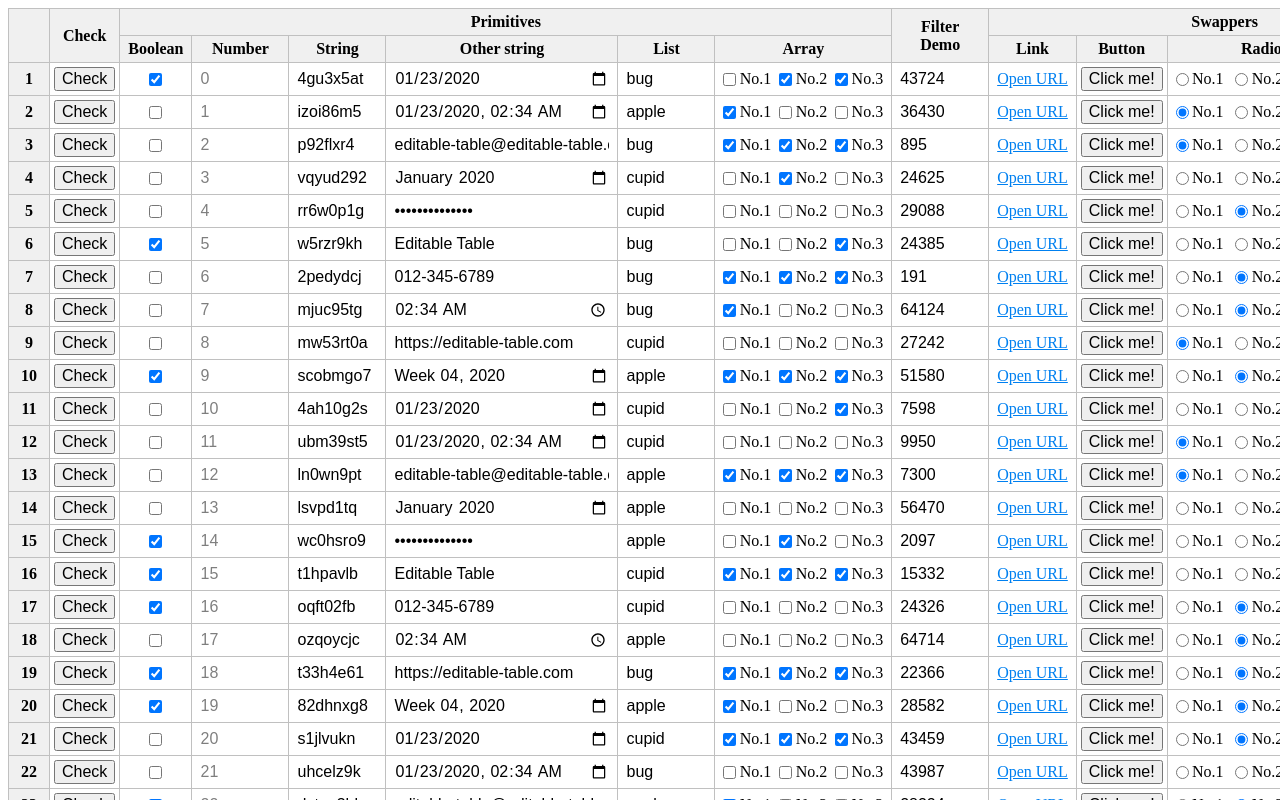
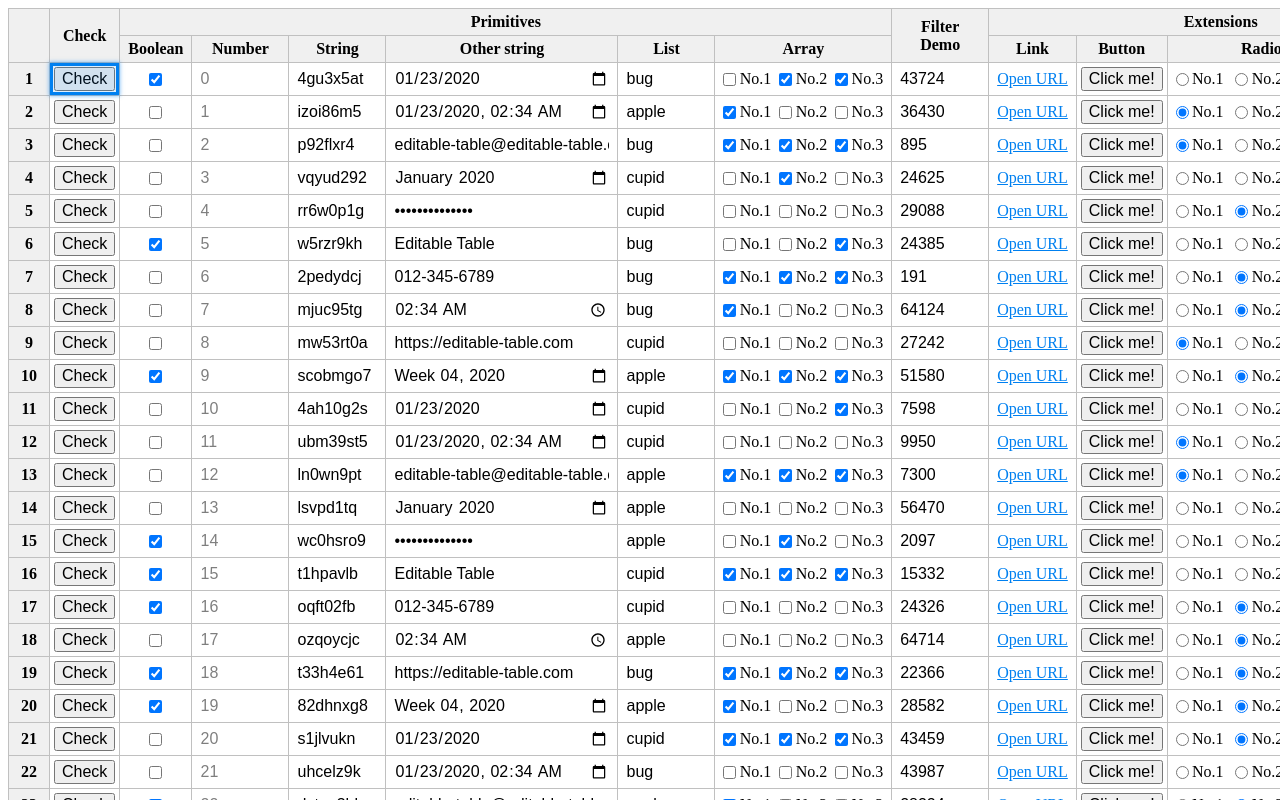
Before and after one commit to mimonelu/vue-sandbox, a Vue app: page /editable-table in a window 1280 px wide. Shown: the top 800 px of the page. Built offline with nearby package versions, Linux system fonts and the light colour scheme.

Commit message:
フォーカスまわりの実装

```diff
--- a/src/components/editable-table/EditableTable.vue
+++ b/src/components/editable-table/EditableTable.vue
@@ -26,6 +26,9 @@
           :row-index="bodyRowIndex"
           :number-of-lines="numberOfLines"
           :disabled="disabled"
+          :focused-row-index="focusedRowIndex"
+          :focused-column-index="focusedColumnIndex"
+          @cellOnClick="cellOnClick"
         />
       </tbody>
     </table>
@@ -35,6 +38,7 @@
 <script lang="ts">
 import { Component, Prop, Vue } from 'vue-property-decorator'
 import EditableTableRow from '@/components/editable-table/EditableTableRow.vue'
+import { TObject } from '@/components/editable-table/types'
 
 @Component({
   components: {
@@ -56,6 +60,15 @@ export default class EditableTable extends Vue {
 
   @Prop({ required: false, default: false })
   disabled?: boolean
+
+  focusedRowIndex = 0
+
+  focusedColumnIndex = 0
+
+  cellOnClick (params: TObject) {
+    this.focusedRowIndex = params.rowIndex
+    this.focusedColumnIndex = params.columnIndex
+  }
 }
 </script>
 
@@ -89,6 +102,7 @@ export default class EditableTable extends Vue {
         }
 
         & > td {
+          position: relative;
           &[data-required-type="boolean"] {
             text-align: center;
           }
@@ -106,6 +120,20 @@ export default class EditableTable extends Vue {
             background-color: #f000f0;
             color: #f0f0f0;
           }
+          &[data-is-focused="true"]::after {
+            background-color: rgba(#0080f0, 0.125);
+            border: 3px solid #0080f0;
+            box-shadow: 0 0 0.25em 1px rgba(#0080f0, 0.5);
+            box-sizing: border-box;
+            content: "";
+            display: block;
+            pointer-events: none;
+            position: absolute;
+            left: 0;
+            top: 0;
+            width: 100%;
+            height: 100%;
+          }
         }
       }
     }
--- a/src/components/editable-table/EditableTableCell.vue
+++ b/src/components/editable-table/EditableTableCell.vue
@@ -7,6 +7,8 @@
     :data-is-empty="'' + isEmpty"
     :data-is-ruled="'' + isRuled"
     :data-is-disabled="'' + isDisabled"
+    :data-is-focused="'' + isFocused"
+    @click="cellOnClick"
   >
     <template v-if="extension">
       <button-extension
@@ -14,18 +16,21 @@
         :label="extension.label || valueLabel"
         :disabled="isDisabled"
         @click="extension.callback({ cell, row: rowIndex, column: columnIndex })"
+        @focused="cellOnClick"
       />
       <radio-extension
         v-else-if="extension.type === 'radio'"
         :options="extension.options"
         :cell="cell"
         :disabled="isDisabled"
+        @focused="cellOnClick"
       />
       <select-extension
         v-else-if="extension.type === 'select'"
         :options="extension.options"
         :cell="cell"
         :disabled="isDisabled"
+        @focused="cellOnClick"
       />
       <link-extension
         v-else-if="extension.type === 'link'"
@@ -33,18 +38,21 @@
         :target="extension.target"
         :label="extension.label || valueLabel"
         :disabled="isDisabled"
+        @focused="cellOnClick"
       />
     </template>
     <boolean-extension
       v-else-if="requiredValueType === 'boolean'"
       :cell="cell"
       :disabled="isDisabled"
+      @focused="cellOnClick"
     />
     <array-extension
       v-else-if="requiredValueType === 'array'"
       :options="getProp('options')"
       :cell="cell"
       :disabled="isDisabled"
+      @focused="cellOnClick"
     />
     <text-extension
       v-else
@@ -53,12 +61,13 @@
       :list="getProp('list')"
       :list-id="getProp('list') ? `list--${rowIndex}--${columnIndex}` : null"
       :disabled="isDisabled"
+      @focused="cellOnClick"
     />
   </td>
 </template>
 
 <script lang="ts">
-import { Component, Prop, Vue } from 'vue-property-decorator'
+import { Component, Emit, Prop, Vue } from 'vue-property-decorator'
 import ArrayExtension from '@/components/editable-table/extensions/ArrayExtension.vue'
 import BooleanExtension from '@/components/editable-table/extensions/BooleanExtension.vue'
 import ButtonExtension from '@/components/editable-table/extensions/ButtonExtension.vue'
@@ -107,6 +116,12 @@ export default class EditableTableCell extends Vue {
 
   @Prop({ required: true })
   disabled?: boolean
+
+  @Prop({ required: true })
+  focusedRowIndex?: number
+
+  @Prop({ required: true })
+  focusedColumnIndex?: number
 
   get currentValueType (): string {
     const cell = this.cell
@@ -178,6 +193,10 @@ export default class EditableTableCell extends Vue {
     return false
   }
 
+  get isFocused (): boolean {
+    return this.rowIndex === this.focusedRowIndex && this.columnIndex === this.focusedColumnIndex
+  }
+
   get valueLabel (): string {
     const cell = this.cell
     if (cell.filter !== null) {
@@ -215,5 +234,18 @@ export default class EditableTableCell extends Vue {
     }
     return null
   }
+
+  @Emit('cellOnClick')
+  cellOnClick () {
+    const element = this.$el.querySelector('a, button') as HTMLElement
+    if (element) {
+      element.focus()
+    }
+
+    return {
+      rowIndex: this.rowIndex,
+      columnIndex: this.columnIndex,
+    }
+  }
 }
 </script>
--- a/src/components/editable-table/EditableTableRow.vue
+++ b/src/components/editable-table/EditableTableRow.vue
@@ -9,13 +9,17 @@
       :row-index="rowIndex"
       :column-index="columnIndex"
       :disabled="disabled"
+      :focused-row-index="focusedRowIndex"
+      :focused-column-index="focusedColumnIndex"
+      @cellOnClick="cellOnClick"
     />
   </tr>
 </template>
 
 <script lang="ts">
-import { Component, Prop, Vue } from 'vue-property-decorator'
+import { Component, Emit, Prop, Vue } from 'vue-property-decorator'
 import EditableTableCell from '@/components/editable-table/EditableTableCell.vue'
+import { TObject } from '@/components/editable-table/types'
 
 @Component({
   components: {
@@ -37,5 +41,16 @@ export default class EditableTableRow extends Vue {
 
   @Prop({ required: true })
   disabled?: boolean
+
+  @Prop({ required: true })
+  focusedRowIndex?: number
+
+  @Prop({ required: true })
+  focusedColumnIndex?: number
+
+  @Emit('cellOnClick')
+  cellOnClick (params: TObject) {
+    return params
+  }
 }
 </script>
--- a/src/components/editable-table/extensions/ArrayExtension.vue
+++ b/src/components/editable-table/extensions/ArrayExtension.vue
@@ -8,12 +8,13 @@
         type="checkbox"
         :value="option.value"
         :disabled="disabled"
+        @focus="onFocus"
       />{{ option.label }}</label>
   </div>
 </template>
 
 <script lang="ts">
-import { Component, Prop, Vue } from 'vue-property-decorator'
+import { Component, Emit, Prop, Vue } from 'vue-property-decorator'
 
 @Component
 export default class ArrayExtension extends Vue {
@@ -25,6 +26,9 @@ export default class ArrayExtension extends Vue {
 
   @Prop({ required: true })
   disabled?: boolean
+
+  @Emit('focused')
+  onFocus () { /**/ }
 }
 </script>
 
--- a/src/components/editable-table/extensions/BooleanExtension.vue
+++ b/src/components/editable-table/extensions/BooleanExtension.vue
@@ -4,12 +4,13 @@
       v-model="cell.value"
       type="checkbox"
       :disabled="disabled"
+      @focus="onFocus"
     />
   </label>
 </template>
 
 <script lang="ts">
-import { Component, Prop, Vue } from 'vue-property-decorator'
+import { Component, Emit, Prop, Vue } from 'vue-property-decorator'
 
 @Component
 export default class ButtonExtension extends Vue {
@@ -18,6 +19,9 @@ export default class ButtonExtension extends Vue {
 
   @Prop({ required: true })
   disabled?: boolean
+
+  @Emit('focused')
+  onFocus () { /**/ }
 }
 </script>
 
--- a/src/components/editable-table/extensions/ButtonExtension.vue
+++ b/src/components/editable-table/extensions/ButtonExtension.vue
@@ -3,6 +3,7 @@
     <button
       :disabled="disabled"
       @click="click"
+      @focus="onFocus"
     >{{ label }}</button>
   </div>
 </template>
@@ -20,6 +21,9 @@ export default class ButtonExtension extends Vue {
 
   @Emit('click')
   click () { /**/ }
+
+  @Emit('focused')
+  onFocus () { /**/ }
 }
 </script>
 
--- a/src/components/editable-table/extensions/LinkExtension.vue
+++ b/src/components/editable-table/extensions/LinkExtension.vue
@@ -5,12 +5,13 @@
       v-else
       :href="href"
       :target="target"
+      @focus="onFocus"
     >{{ label || href }}</a>
   </div>
 </template>
 
 <script lang="ts">
-import { Component, Prop, Vue } from 'vue-property-decorator'
+import { Component, Emit, Prop, Vue } from 'vue-property-decorator'
 
 @Component
 export default class ButtonExtension extends Vue {
@@ -25,6 +26,9 @@ export default class ButtonExtension extends Vue {
 
   @Prop({ required: true })
   disabled?: boolean
+
+  @Emit('focused')
+  onFocus () { /**/ }
 }
 </script>
 
--- a/src/components/editable-table/extensions/RadioExtension.vue
+++ b/src/components/editable-table/extensions/RadioExtension.vue
@@ -9,13 +9,14 @@
         type="radio"
         :value="option.value"
         :disabled="disabled"
+        @focus="onFocus"
       />{{ option.label }}
     </label>
   </div>
 </template>
 
 <script lang="ts">
-import { Component, Prop, Vue } from 'vue-property-decorator'
+import { Component, Emit, Prop, Vue } from 'vue-property-decorator'
 
 @Component
 export default class ButtonExtension extends Vue {
@@ -27,6 +28,9 @@ export default class ButtonExtension extends Vue {
 
   @Prop({ required: true })
   disabled?: boolean
+
+  @Emit('focused')
+  onFocus () { /**/ }
 }
 </script>
 
--- a/src/components/editable-table/extensions/TextExtension.vue
+++ b/src/components/editable-table/extensions/TextExtension.vue
@@ -32,7 +32,7 @@
 </template>
 
 <script lang="ts">
-import { Component, Prop, Vue } from 'vue-property-decorator'
+import { Component, Emit, Prop, Vue } from 'vue-property-decorator'
 
 @Component
 export default class TextExtension extends Vue {
@@ -51,6 +51,7 @@ export default class TextExtension extends Vue {
   @Prop({ required: true })
   disabled?: boolean
 
+  @Emit('focused')
   onFocus ($event: Event) {
     ($event.target as HTMLInputElement).select()
   }
@@ -70,6 +71,7 @@ export default class TextExtension extends Vue {
     display: block;
     font-family: "Arial"; // TODO:
     font-size: 1em;
+    outline: none;
     padding: 0 0.5em;
     width: 100%;
     height: 100%;
--- a/src/views/EditableTableView.vue
+++ b/src/views/EditableTableView.vue
@@ -55,7 +55,7 @@ export default class EditableTableView extends Vue {
           { value: 'Check', attrs: { rowspan: 2 } },
           { value: 'Primitives', attrs: { colspan: 6 } },
           { value: 'Filter\nDemo', attrs: { rowspan: 2 } },
-          { value: 'Swappers', attrs: { colspan: 4 } },
+          { value: 'Extensions', attrs: { colspan: 4 } },
           { value: 'Controls', attrs: { colspan: 3 } },
         ],
         [
```
Also changed, not shown: src/components/editable-table/extensions/SelectExtension.vue (+6 -2 lines).
